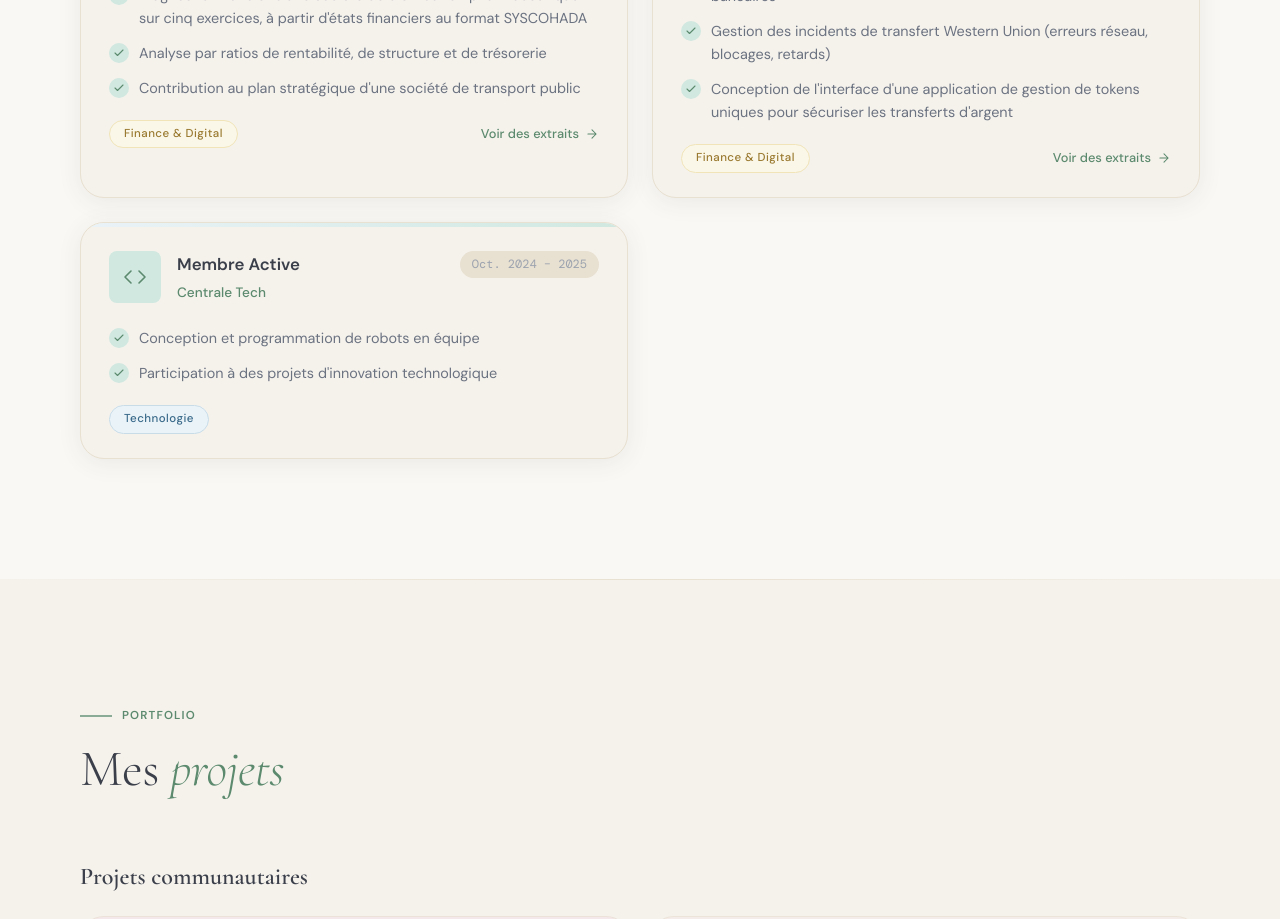
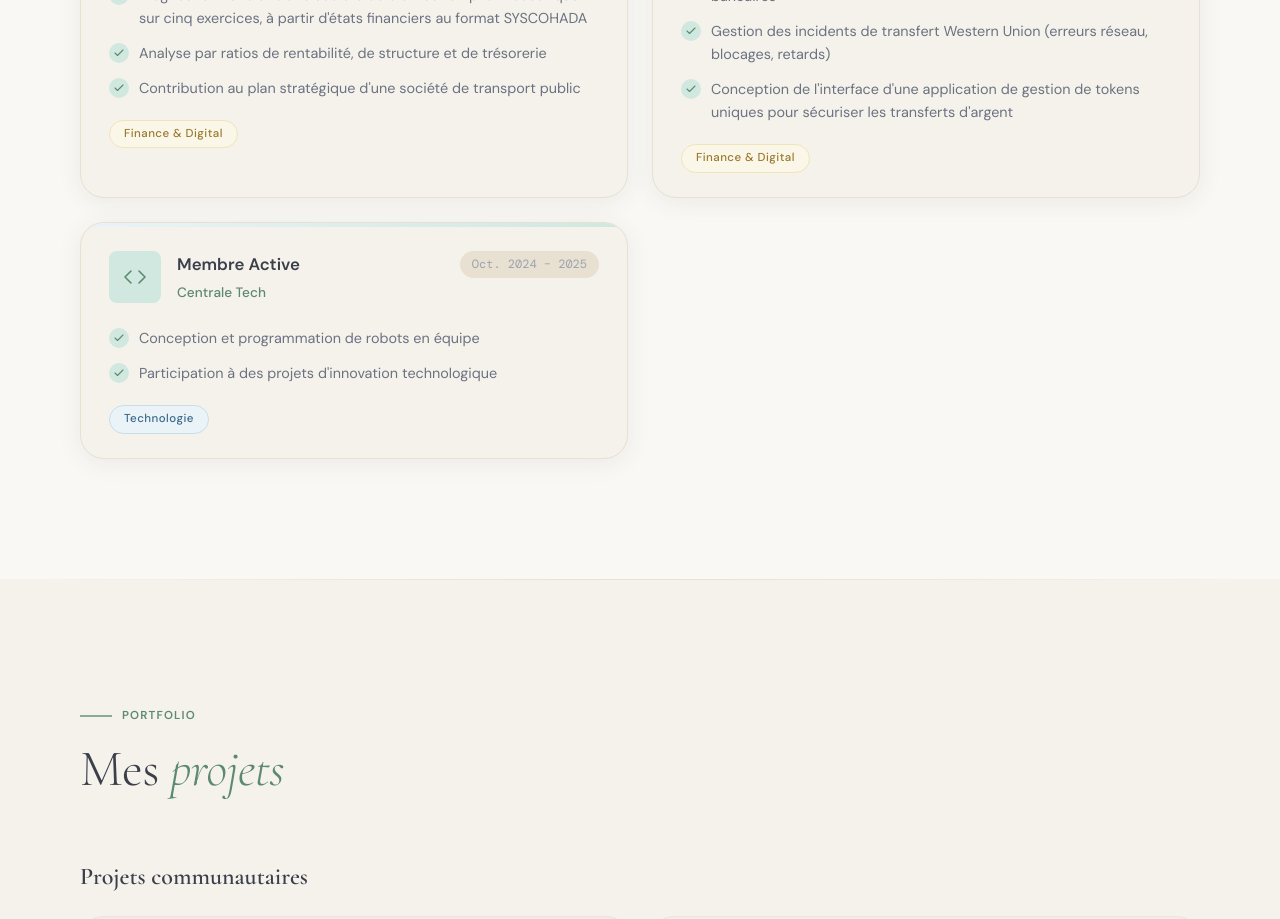
Before and after one commit to johannehasley-code/Portfolio_Johanne_Diessongo, a React (Vite) app: page / in a window 1280 px wide. Shown: the part 2940-3859 px from the top of the page. Built offline with nearby package versions, Linux system fonts and the light colour scheme.

Commit message:
Retire le lien 'Voir des extraits' des expériences pro (pas de preuves à afficher)

```diff
--- a/src/data/portfolio.js
+++ b/src/data/portfolio.js
@@ -42,7 +42,6 @@ export const experiences = [
       "Analyse par ratios de rentabilité, de structure et de trésorerie",
       "Contribution au plan stratégique d'une société de transport public",
     ],
-    extracts: { photos: [] },
   },
   {
     role: "Stagiaire, Département Digital",
@@ -54,7 +53,6 @@ export const experiences = [
       "Gestion des incidents de transfert Western Union (erreurs réseau, blocages, retards)",
       "Conception de l'interface d'une application de gestion de tokens uniques pour sécuriser les transferts d'argent",
     ],
-    extracts: { photos: [] },
   },
   {
     role: "Membre Active",
```
